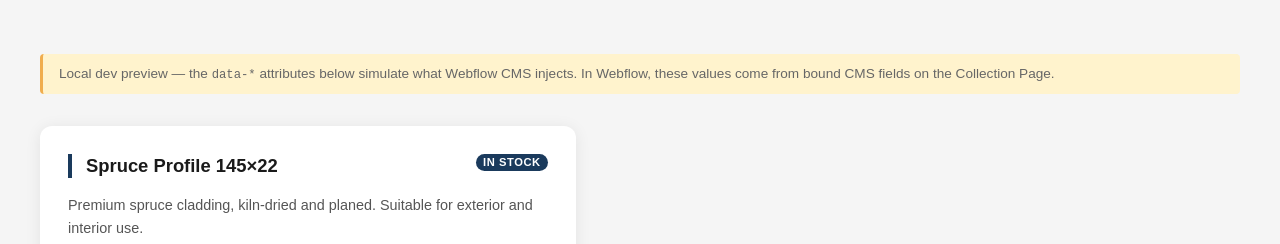
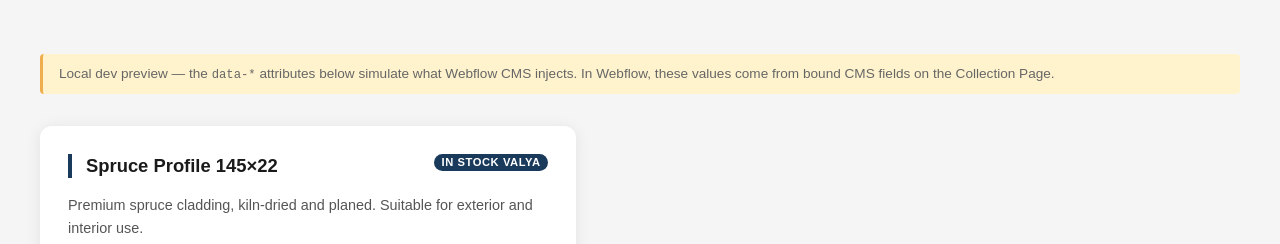
Before and after one commit to valensiaa/react-poc.github.io, a React (Vite) app: page / in a window 1280 px wide. Shown: the top 244 px of the page. Built offline with nearby package versions, Linux system fonts and the light colour scheme.

Commit message:
add valya

```diff
--- a/src/App.tsx
+++ b/src/App.tsx
@@ -26,7 +26,7 @@ export default function App() {
       <div className="widget__header" style={{ borderLeftColor: data.color as string }}>
         <h2 className="widget__name">{data.name as string}</h2>
         <span className="widget__badge" style={{ background: data.color as string }}>
-          In stock
+          In stock valya
         </span>
       </div>
 
```
